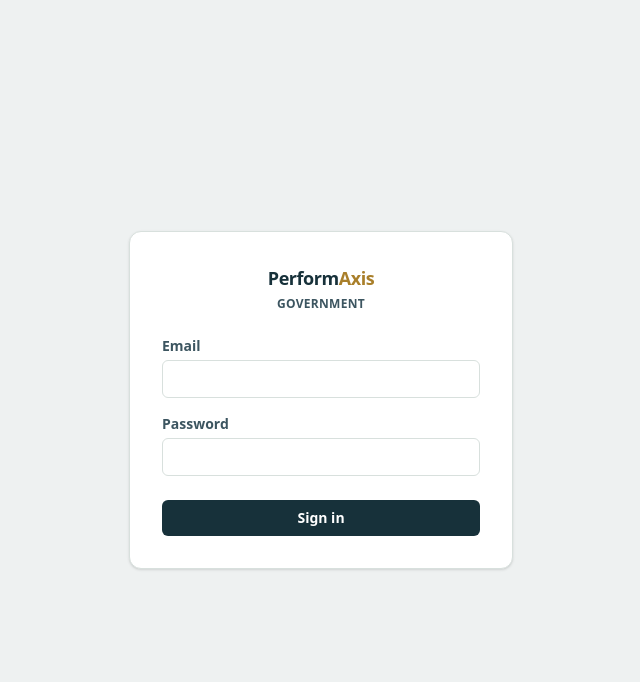
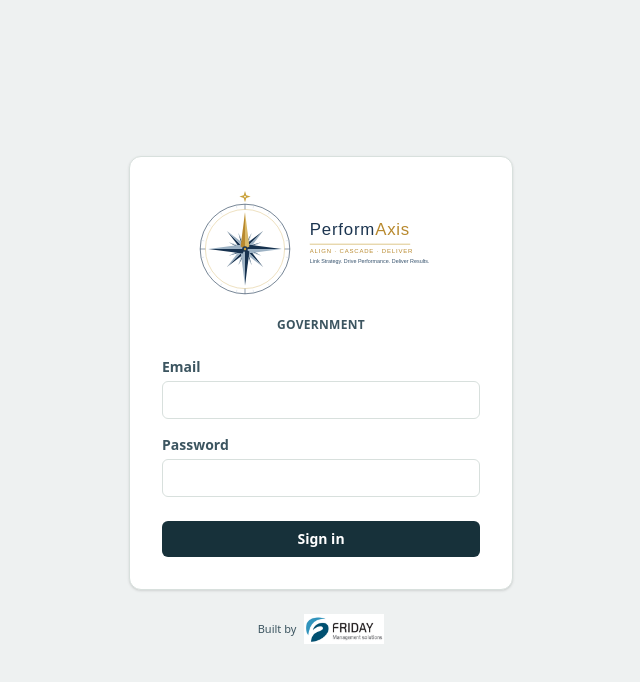
Before and after one commit to JDWalters/performaxis-gov, a Next.js app: page /login in a window 1280 px wide. Shown: the top 682 px of the page, without its empty margins (319-959 px from the left). Built offline with nearby package versions, Linux system fonts and the light colour scheme.

Commit message:
Add real PerformAxis/FridayMS branding and missing design tokens

```diff
--- a/src/app/(app)/layout.tsx
+++ b/src/app/(app)/layout.tsx
@@ -1,3 +1,4 @@
+import Image from "next/image";
 import Link from "next/link";
 import { redirect } from "next/navigation";
 import { getMyMemberships, getMyProfile } from "@/lib/data/access";
@@ -13,10 +14,10 @@
     <div className="flex min-h-screen">
       <aside className="flex w-60 flex-none flex-col bg-ink text-white">
         <div className="border-b border-white/10 px-4 py-4">
-          <div className="text-base font-extrabold tracking-tight">
-            Perform<span className="text-gold">Axis</span>
+          <div className="w-fit rounded-md bg-white p-2">
+            <Image src="/performaxis-logo.svg" alt="PerformAxis" width={168} height={72} priority />
           </div>
-          <div className="mt-1 text-[11px] uppercase tracking-wide text-white/50">
+          <div className="mt-2 text-[11px] uppercase tracking-wide text-white/50">
             Government
           </div>
         </div>
@@ -63,6 +64,12 @@
               Sign out
             </button>
           </form>
+          <div className="mt-3 flex items-center gap-1.5 text-[10px] text-white/40">
+            <span>Built by</span>
+            <div className="rounded bg-white px-1 py-0.5">
+              <Image src="/fridayms.png" alt="Friday Management Solutions" width={56} height={21} />
+            </div>
+          </div>
         </div>
       </aside>
 
--- a/src/app/globals.css
+++ b/src/app/globals.css
@@ -16,10 +16,12 @@
   --color-pending: #6b7680;
   --color-pending-bg: #e9edf0;
   --color-na: #8b959c;
+  --color-na-bg: #f0f2f3;
   --color-blue: #1d4e89;
   --color-blue-bg: #e2ebf6;
   --color-almost: #c2410c;
   --color-almost-bg: #fdebdd;
+  --color-card: #ffffff;
 
   --background: var(--color-paper);
   --foreground: var(--color-ink);
@@ -43,10 +45,12 @@
   --color-pending: var(--color-pending);
   --color-pending-bg: var(--color-pending-bg);
   --color-na: var(--color-na);
+  --color-na-bg: var(--color-na-bg);
   --color-blue: var(--color-blue);
   --color-blue-bg: var(--color-blue-bg);
   --color-almost: var(--color-almost);
   --color-almost-bg: var(--color-almost-bg);
+  --color-card: var(--color-card);
 }
 
 body {
--- a/src/app/login/page.tsx
+++ b/src/app/login/page.tsx
@@ -1,5 +1,6 @@
 "use client";
 
+import Image from "next/image";
 import { useActionState } from "react";
 import { signIn } from "./actions";
 
@@ -7,15 +8,11 @@
   const [state, formAction, pending] = useActionState(signIn, undefined);
 
   return (
-    <main className="flex min-h-screen items-center justify-center bg-paper px-4">
+    <main className="flex min-h-screen flex-col items-center justify-center gap-6 bg-paper px-4">
       <div className="w-full max-w-sm rounded-xl border border-line bg-white p-8 shadow-sm">
-        <div className="mb-6 text-center">
-          <div className="text-lg font-extrabold tracking-tight text-ink">
-            Perform<span className="text-gold">Axis</span>
-          </div>
-          <p className="mt-1 text-xs font-semibold uppercase tracking-wide text-ink2">
-            Government
-          </p>
+        <div className="mb-6 flex flex-col items-center gap-2 text-center">
+          <Image src="/performaxis-logo.svg" alt="PerformAxis" width={280} height={120} priority />
+          <p className="text-xs font-semibold uppercase tracking-wide text-ink2">Government</p>
         </div>
 
         <form action={formAction} className="flex flex-col gap-4">
@@ -56,6 +53,11 @@
           </button>
         </form>
       </div>
+
+      <div className="flex items-center gap-2 text-[11px] text-ink2">
+        <span>Built by</span>
+        <Image src="/fridayms.png" alt="Friday Management Solutions" width={80} height={30} />
+      </div>
     </main>
   );
 }
```
Also changed, not shown: public/fridayms.png (added), public/performaxis-logo.svg (added).
